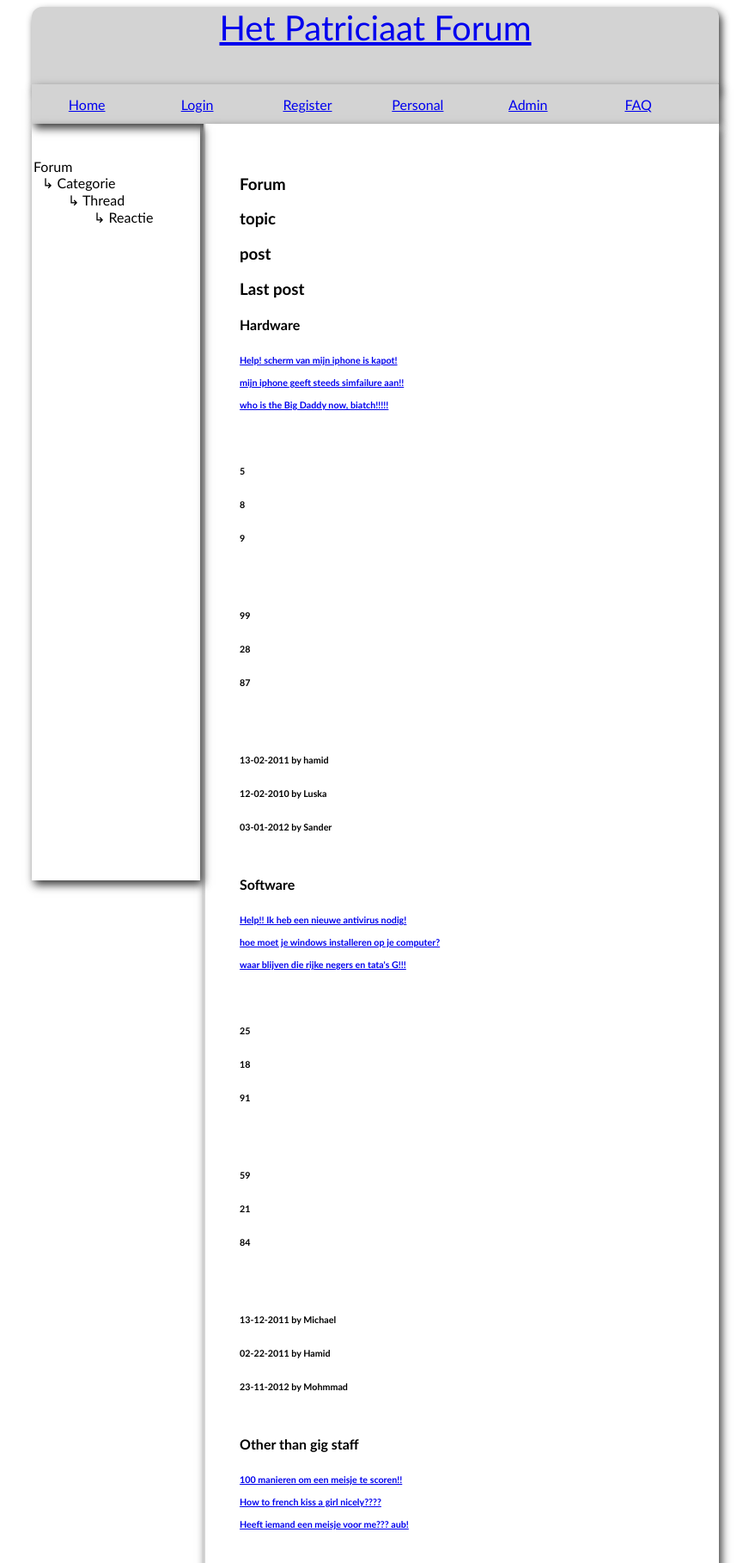
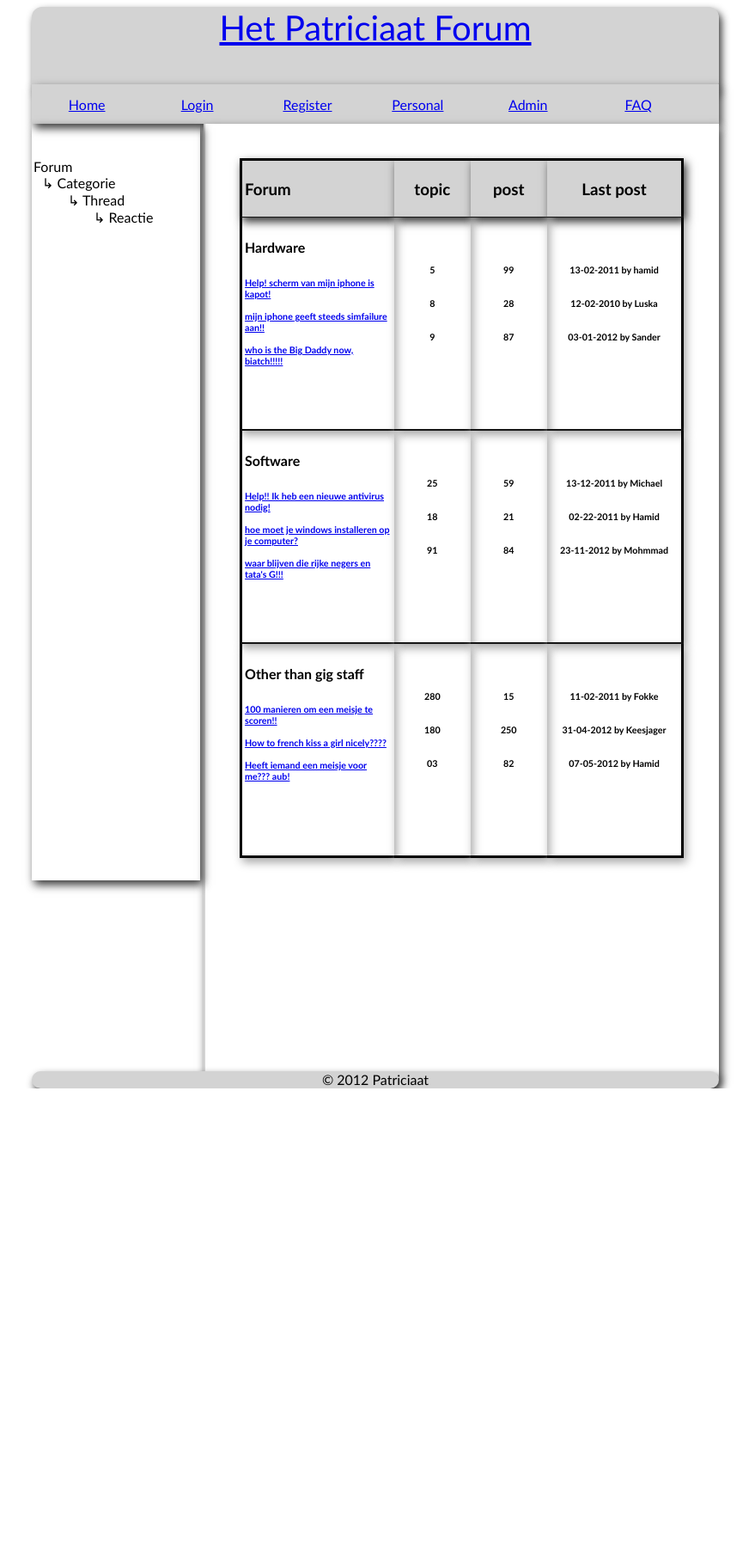
Before and after one commit to fokkedekker/Forum, a PHP site: page /basic.html in a window 1280 px wide. Shown: the top 1818 px of the page at 86% size, without its empty margins (203-1082 px from the left). After the commit the page ends 1266 px from the top, so only its background shows below. Run offline with PHP 8.4, Linux system fonts and the light colour scheme.

Commit message:
new stylesheet

```diff
--- a/stylesheet.css
+++ b/stylesheet.css
@@ -361,3 +361,296 @@ div.reactie
 {
 	margin-left:70px;
 }
+
+
+div.first
+{
+	border-style:solid;
+	border-width:3px;
+	border-bottom-width:1px;
+	border-color:black;
+	width:170.9px;
+	float:left;
+	border-right-width:0px;
+	padding:3px;
+	box-shadow:3px 5px 10px #333;
+	background: #D3D3D3;
+
+
+}
+
+div.fourth
+{
+	border-style:solid;
+	border-width:3px;
+	border-color:black;
+	width: 82.9px;
+	border-bottom-width:1px;
+	float: left;
+	border-left-width:0px;
+	border-right-width:0px;
+	padding:3px;
+	text-align: center;
+	box-shadow:3px 5px 10px #333;
+	background: #D3D3D3;
+
+}
+
+div.fifth
+{
+	border-style:solid;
+	border-width:3px;
+	border-color:black;
+	width: 82.9px;
+	border-bottom-width:1px;
+
+	float: left;
+	border-left-width:0px;
+	border-right-width:0px;
+	padding:3px;
+	text-align: center;
+	box-shadow:3px 5px 10px #333;
+	background: #D3D3D3;
+
+}
+
+div.sixth
+{
+	border-style:solid;
+	border-width:3px;
+	border-color:black;
+	width: 150.7px;
+	border-bottom-width:1px;
+	float: left;
+	border-left-width:0px;
+	border-right-width:3px;
+	padding:3px;
+	text-align: center;
+	box-shadow:3px 5px 10px #333;
+	background: #D3D3D3;
+
+}
+
+
+
+div.hunderd
+{
+	border-style:solid;
+	border-width:3px;
+	border-color:black;
+	width: 170.9px;
+	border-bottom-width:2px;
+	border-top-width:0px;
+	float: left;
+	padding:3px;
+	border-right-width:0px;
+	border-left-width:3px;
+	box-shadow:3px 5px 10px #a7a7a7;
+	height:240px;
+}
+
+div.seventh
+{
+	border-style:solid;
+	border-width:3px;
+	border-color:black;
+	width: 82.9px;
+	border-bottom-width:2px;
+	border-top-width:0px;
+	float: left;
+	padding:3px;
+	border-right-width:0px;
+	border-left-width:0px;
+	text-align: center;
+	box-shadow:3px 5px 10px #a7a7a7;
+	height:240px;
+}
+
+
+div.eight
+{
+	border-style:solid;
+	border-width:3px;
+	border-color:black;
+	width: 82.9px;
+	border-bottom-width:2px;
+	border-top-width:0px;
+	float: left;
+	padding:3px;
+	border-right-width:0px;
+	border-left-width:0px;
+	text-align: center;
+	box-shadow:3px 5px 10px #a7a7a7;
+	height:240px;
+
+}
+
+
+div.ninth
+{
+	border-style:solid;
+	border-width:3px;
+	border-color:black;
+	width: 150.7px;
+	border-bottom-width:2px;
+	border-top-width:0px;
+	float: left;
+	border-left-width:0px;
+	padding:3px;
+	border-right-width:3px;
+	text-align: center;
+	box-shadow:3px 5px 10px #a7a7a7;
+	height:240px;
+
+}
+
+
+
+
+div.dertig
+{
+	border-style:solid;
+	border-width:3px;
+	border-color:black;
+	width: 170.9px;
+	border-bottom-width:2px;
+	border-top-width:0px;
+	float: left;
+	padding:3px;
+	border-right-width:0px;
+	border-left-width:3px;
+	box-shadow:3px 5px 10px #a7a7a7;
+	height:240px;
+
+
+}
+
+
+div.tien
+{
+	border-style:solid;
+	border-width:3px;
+	border-color:black;
+	width: 82.9px;
+	border-bottom-width:2px;
+	border-top-width:0px;
+	float: left;
+	padding:3px;
+	border-right-width:0px;
+	border-left-width:0px;
+	text-align: center;
+	box-shadow:3px 5px 10px #a7a7a7;
+	height:240px;
+}
+
+
+div.elf
+{
+	border-style:solid;
+	border-width:3px;
+	border-color:black;
+	width: 82.9px;
+	border-bottom-width:2px;
+	border-top-width:0px;
+	float: left;
+	padding:3px;
+	border-right-width:0px;
+	border-left-width:0px;
+	text-align: center;
+	box-shadow:3px 5px 10px #a7a7a7;
+	height:240px;
+
+}
+
+
+div.twalf
+{
+	border-style:solid;
+	border-width:3px;
+	border-color:black;
+	width: 150.7px;
+	border-bottom-width:2px;
+	border-top-width:0px;
+	float: left;
+	border-left-width:0px;
+	padding:3px;
+	border-right-width:3px;
+	text-align: center;
+	box-shadow:3px 5px 10px #a7a7a7;
+	height:240px;
+
+}
+
+
+
+div.fijftig
+{
+	border-style:solid;
+	border-width:3px;
+	border-color:black;
+	width: 170.9px;
+	border-bottom-width:3px;
+	border-top-width:0px;
+	float: left;
+	padding:3px;
+	border-right-width:0px;
+	border-left-width:3px;
+	box-shadow:3px 5px 10px #a7a7a7;
+	height:240px;
+}
+
+
+div.dertien
+{
+	border-style:solid;
+	border-width:3px;
+	border-color:black;
+	width: 82.9px;
+	border-bottom-width:3px;
+	border-top-width:0px;
+	float: left;
+	padding:3px;
+	border-right-width:0px;
+	border-left-width:0px;
+	text-align: center;
+	box-shadow:3px 5px 10px #a7a7a7;
+	height:240px;
+}
+
+
+div.viertien
+{
+	border-style:solid;
+	border-width:3px;
+	border-color:black;
+	width: 82.9px;
+	border-bottom-width:3px;
+	border-top-width:0px;
+	float: left;
+	padding:3px;
+	border-right-width:0px;
+	border-left-width:0px;
+	text-align: center;
+	box-shadow:3px 5px 10px #a7a7a7;
+	height:240px;
+
+}
+
+
+div.vijftien
+{
+	border-style:solid;
+	border-width:3px;
+	border-color:black;
+	width: 150.7px;
+	border-bottom-width:3px;
+	border-top-width:0px;
+	float: left;
+	border-left-width:0px;
+	padding:3px;
+	border-right-width:3px;
+	text-align: center;
+	box-shadow:3px 5px 10px #a7a7a7;
+	height:240px;
+
+}
```
